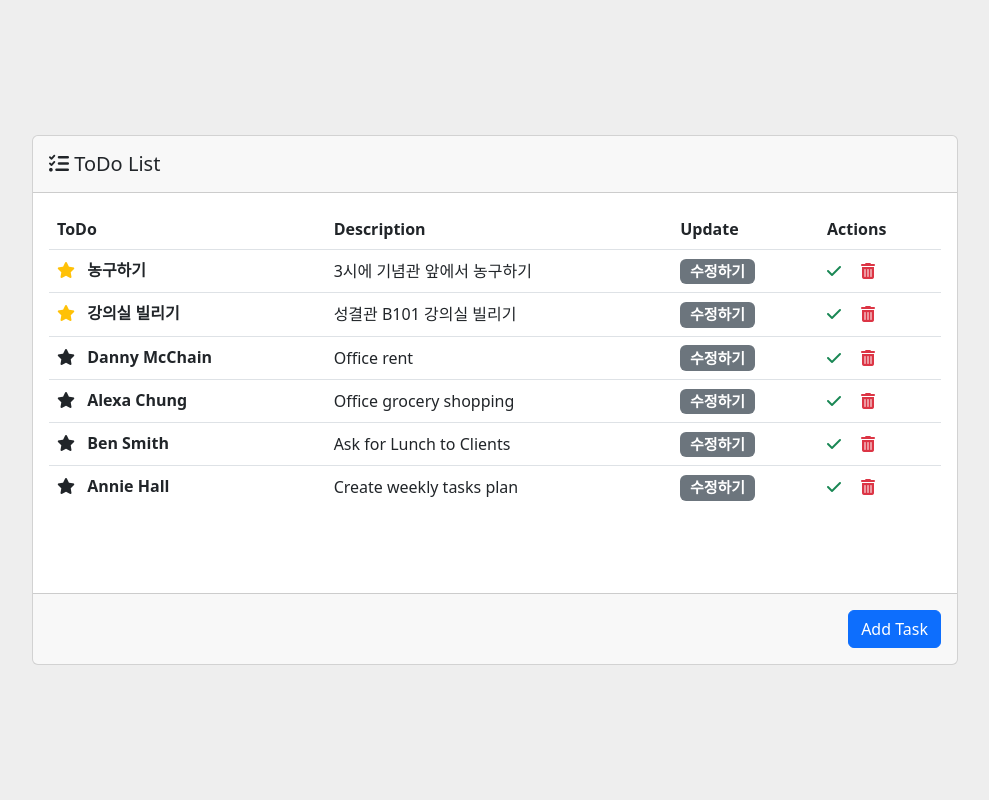
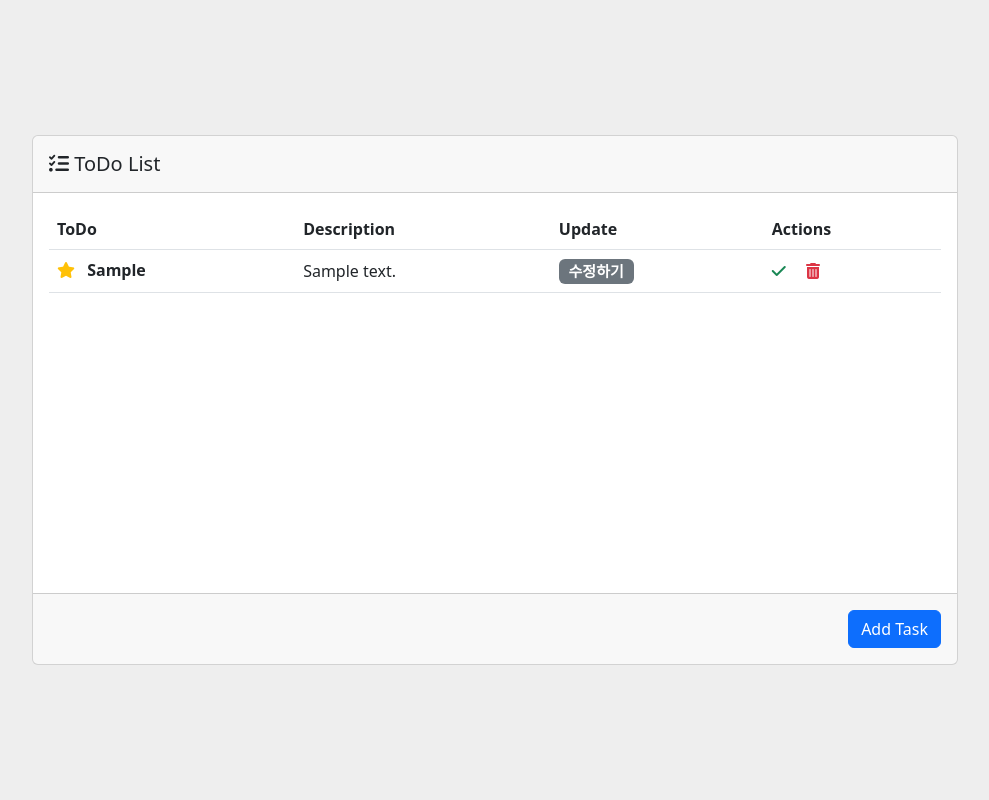
Before and after one commit to zerohyun00/django-practice, a Django app: page /todo/ in a window 1280 px wide. Shown: the whole page, without its empty margins (145-1134 px from the left). Run offline with Django 3.2, Linux system fonts and the light colour scheme; tables that the repository leaves empty hold one stand-in row (values such as "Sample post"); some libraries are stand-ins or nearby versions.

Commit message:
todo 모델 만들고 데이터 출력하기

```diff
--- a/todo/admin.py
+++ b/todo/admin.py
@@ -1,3 +1,5 @@
 from django.contrib import admin
+from todo.models import TodoList
 
 # Register your models here.
+admin.site.register(TodoList)
--- a/todo/models.py
+++ b/todo/models.py
@@ -1,3 +1,11 @@
 from django.db import models
 
 # Create your models here.
+class TodoList(models.Model):
+	todo = models.CharField(max_length=30)
+	description = models.TextField()
+	important = models.BooleanField(default=False)
+	complete = models.BooleanField(default=False)
+
+	def __str__(self):
+		return f'{self.todo} [{self.id}]'
--- a/todo/templates/todo/todos.html
+++ b/todo/templates/todo/todos.html
@@ -27,13 +27,14 @@
 							</tr>
 						</thead>
 						<tbody>
+							{% for todo in todolist %}
 							<tr class="fw-normal">
 							<th>
 								<i class="fa-solid fa-star text-warning"></i>
-								<span class="ms-2">농구하기</span>
+								<span class="ms-2">{{ todo.todo }}</span>
 							</th>
 							<td class="align-middle">
-								<span>3시에 기념관 앞에서 농구하기</span>
+								<span>{{ todo.description }}</span>
 							</td>
 							<td class="align-middle">
 								<h5 class="mb-0"><a href="#" role="button" class="badge bg-secondary" style="text-decoration-line: none;">수정하기</a></h6>
@@ -43,76 +44,7 @@
 								<a href="#!" data-bs-toggle="tooltip" data-bs-title="Remove"><i class="fa-solid fa-trash-can text-danger"></i></a>
 							</td>
 							</tr>
-							<tr class="fw-normal">
-							<th>
-								<i class="fa-solid fa-star text-warning"></i>
-								<span class="ms-2">강의실 빌리기</span>
-							</th>
-							<td class="align-middle">성결관 B101 강의실 빌리기</td>
-							<td class="align-middle">
-								<h5 class="mb-0"><a href="#" role="button" class="badge bg-secondary" style="text-decoration-line: none;">수정하기</a></h6>
-							</td>
-							<td class="align-middle">
-								<a href="#!" data-bs-toggle="tooltip" data-bs-title="Done"><i class="fa-solid fa-check text-success me-3"></i></a>
-								<a href="#!" data-bs-toggle="tooltip" data-bs-title="Remove"><i class="fa-solid fa-trash-can text-danger"></i></a>
-							</td>
-							</tr>
-							<tr class="fw-normal">
-							<th>
-								<i class="fa-solid fa-star"></i>
-								<span class="ms-2">Danny McChain</span>
-							</th>
-							<td class="align-middle">Office rent</td>
-							<td class="align-middle">
-								<h5 class="mb-0"><a href="#" role="button" class="badge bg-secondary" style="text-decoration-line: none;">수정하기</a></h6>
-							</td>
-							<td class="align-middle">
-								<a href="#!" data-bs-toggle="tooltip" data-bs-title="Done"><i class="fa-solid fa-check text-success me-3"></i></a>
-								<a href="#!" data-bs-toggle="tooltip" data-bs-title="Remove"><i class="fa-solid fa-trash-can text-danger"></i></a>
-							</td>
-							</tr>
-							<tr class="fw-normal">
-							<th>
-								<i class="fa-solid fa-star"></i>
-								<span class="ms-2">Alexa Chung</span>
-							</th>
-							<td class="align-middle">Office grocery shopping</td>
-							<td class="align-middle">
-								<h5 class="mb-0"><a href="#" role="button" class="badge bg-secondary" style="text-decoration-line: none;">수정하기</a></h6>
-							</td>
-							<td class="align-middle">
-								<a href="#!" data-bs-toggle="tooltip" data-bs-title="Done"><i class="fa-solid fa-check text-success me-3"></i></a>
-								<a href="#!" data-bs-toggle="tooltip" data-bs-title="Remove"><i class="fa-solid fa-trash-can text-danger"></i></a>
-							</td>
-							</tr>
-							<tr class="fw-normal">
-							<th class="">
-								<i class="fa-solid fa-star text"></i>
-								<span class="ms-2">Ben Smith</span>
-							</th>
-							<td class="align-middle">Ask for Lunch to Clients</td>
-							<td class="align-middle">
-								<h5 class="mb-0"><a href="#" role="button" class="badge bg-secondary" style="text-decoration-line: none;">수정하기</a></h6>
-							</td>
-							<td class="align-middle">
-								<a href="#!" data-bs-toggle="tooltip" data-bs-title="Done"><i class="fa-solid fa-check text-success me-3"></i></a>
-								<a href="#!" data-bs-toggle="tooltip" data-bs-title="Remove"><i class="fa-solid fa-trash-can text-danger"></i></a>
-							</td>
-							</tr>
-							<tr class="fw-normal">
-							<th class="border-0">
-								<i class="fa-solid fa-star"></i>
-								<span class="ms-2">Annie Hall</span>
-							</th>
-							<td class="border-0 align-middle">Create weekly tasks plan</td>
-							<td class="border-0 align-middle">
-								<h5 class="mb-0"><a href="#" role="button" class="badge bg-secondary" style="text-decoration-line: none;">수정하기</a></h6>
-							</td>
-							<td class="border-0 align-middle">
-								<a href="#!" data-bs-toggle="tooltip" data-bs-title="Done"><i class="fa-solid fa-check text-success me-3"></i></a>
-								<a href="#!" data-bs-toggle="tooltip" data-bs-title="Remove"><i class="fa-solid fa-trash-can text-danger"></i></a>
-							</td>
-							</tr>
+							{% endfor %}
 						</tbody>
 					</table>
 				</div>
--- a/todo/views.py
+++ b/todo/views.py
@@ -1,8 +1,13 @@
 from django.shortcuts import render
+from todo.models import TodoList
 
 # Create your views here.
 def todos(request):
+	todolist = TodoList.objects.all()
 	return render(
 		request,
-		'todo/todos.html'
+		'todo/todos.html',
+  		{
+			'todolist': todolist,
+			}
 	)
```
Also changed, not shown: todo/templates/todo/index.html (added, +17 -0 lines).
